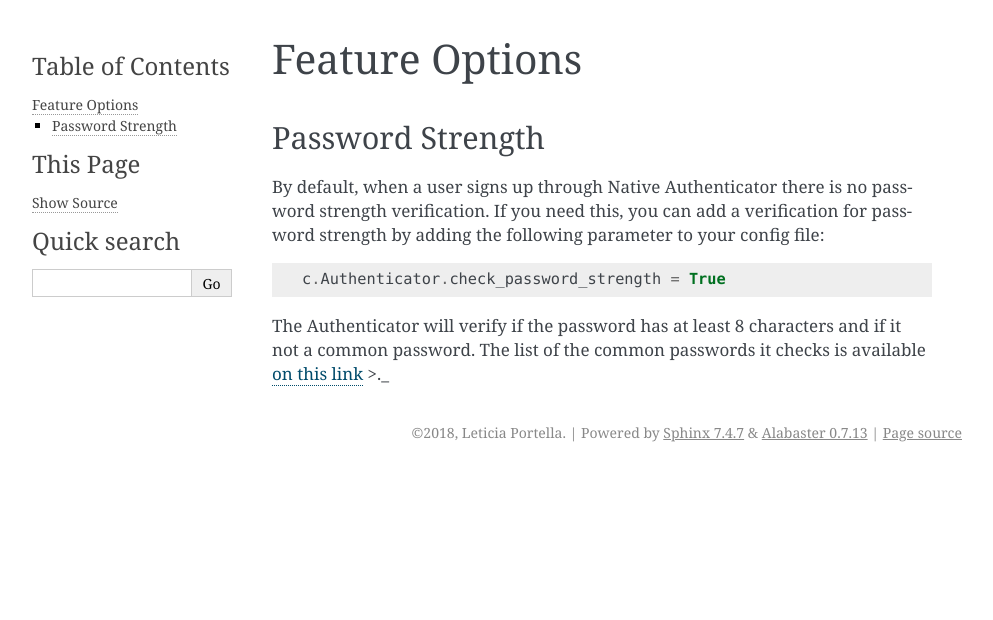
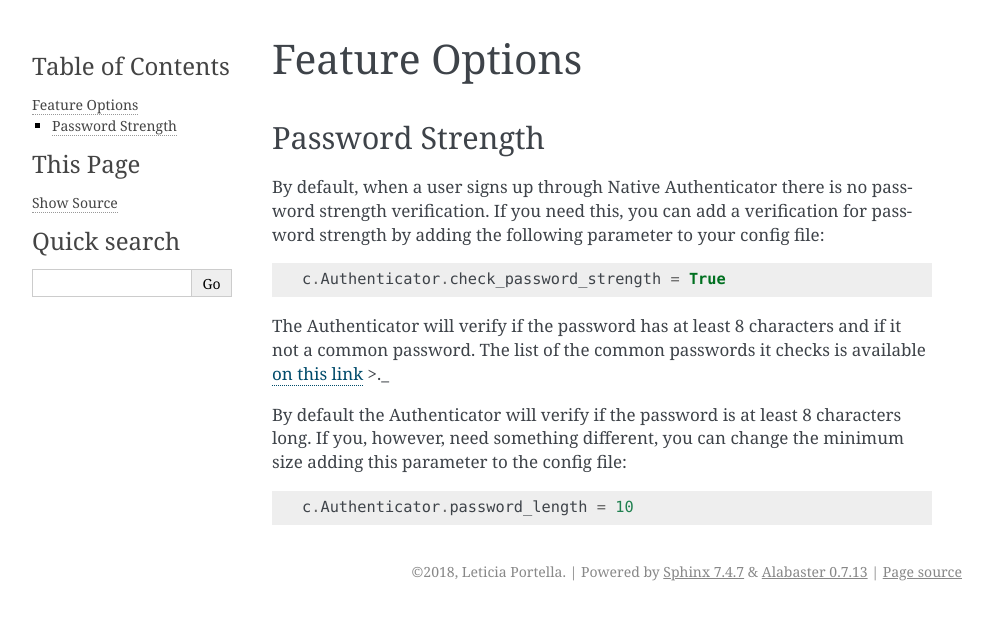
Before and after one commit to jupyterhub/nativeauthenticator, a Sphinx documentation site: the page built from docs/options.rst, in a window 1280 px wide. Shown: the top 620 px of the page, without its empty margins (148-1141 px from the left). Built offline with Sphinx 7.4.7, drawn with Linux system fonts in a browser that asks for light colours.

Commit message:
Add option to check for longer passwords

```diff
--- a/docs/options.rst
+++ b/docs/options.rst
@@ -11,3 +11,10 @@ By default, when a user signs up through Native Authenticator there is no passwo
     c.Authenticator.check_password_strength = True
 
 The Authenticator will verify if the password has at least 8 characters and if it not a common password. The list of the common passwords it checks is available `on this link <https://github.com/danielmiessler/SecLists/blob/master/Passwords/Common-Credentials/10-million-password-list-top-10000.txt>`_ >._
+
+
+By default the Authenticator will verify if the password is at least 8 characters long. If you, however, need something different, you can change the minimum size adding this parameter to the config file:
+
+.. code-block:: python
+
+    c.Authenticator.password_length = 10
```
